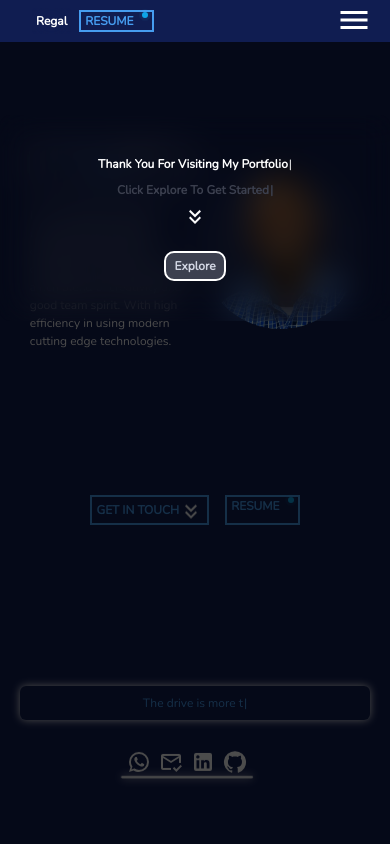
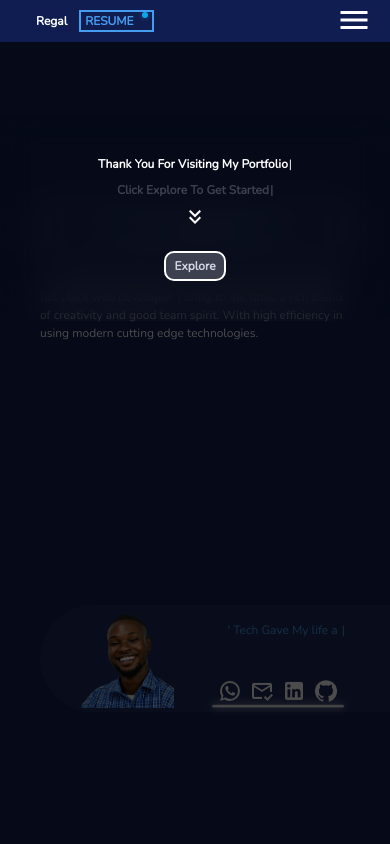
Before and after one commit to RegalTeck/my-portfolio, a React (Create React App) app in the folder client/: page / in a window 390 px wide. Shown: the top 844 px of the page. Built offline with nearby package versions, Linux system fonts and the light colour scheme.

Commit message:
portfolio updated general adjustment day 3

```diff
--- a/client/src/components/pages/home/BioDescription.js
+++ b/client/src/components/pages/home/BioDescription.js
@@ -20,7 +20,7 @@ const BioDescription = () => {
         variants={contentVariants}
         animate="animate"
         whileHover="hover"
-        className="text-[#469DF0] rounded-md text-center md:p-2"
+        className="text-[#469DF0] rounded-md text-center p-2"
       >
         My name is <span className="text-white md:text-[#469DF0]">Adewale</span>{" "}
         <span className="hidden md:inline">Victor</span> Adeboye,
--- a/client/src/components/pages/home/BioImage.js
+++ b/client/src/components/pages/home/BioImage.js
@@ -18,11 +18,7 @@ const BioImage = () => {
       variants={imageContainer}
       // whileHover="hover"
     >
-      <img
-        src={homeimg}
-        alt="my image"
-        className="h-full w-full bg-gray-400 rounded-full bg-clip-padding backdrop-filter backdrop-blur-sm bg-opacity-10 border-gray-100"
-      />
+      <img src={homeimg} alt="my image" className="h-full w-full " />
     </motion.div>
   );
 };
--- a/client/src/components/pages/home/BioQoute.js
+++ b/client/src/components/pages/home/BioQoute.js
@@ -18,7 +18,7 @@ const BioQoute = () => {
     <div className="grid grid-col h-full">
       <motion.div
         variants={contentVariants}
-        animate="animate"
+        // animate="animate"
         whileHover="hover"
         className="text-[#469DF0] rounded-md text-center p-2 font-LGaramond self-start"
       >
@@ -26,10 +26,10 @@ const BioQoute = () => {
           options={{
             autoStart: true,
             loop: true,
-            delay: 40,
+            delay: 100,
             strings: [
-              "Tech Gave My life a direction...",
-              "The drive is more than money..",
+              "' Tech Gave My life a direction '",
+              "' The drive is more than money '",
             ],
           }}
         />
--- a/client/src/components/pages/home/HomeStructure.js
+++ b/client/src/components/pages/home/HomeStructure.js
@@ -16,20 +16,20 @@ const HomeStructure = () => {
     // <div className=" w-full  h-screen" id="/">
 
     <div
-      className="min-h-screen w-full flex flex-wrap justify-center items-center px-1 gap-3  md:flex-nowrap md:items-center md:justify-around md:gap-14 md:p-20 "
+      className="min-h-screen w-full flex flex-wrap justify-center items-center pl-10 gap-0 md:flex  md:flex-nowrap md:items-center md:justify-around md:gap-6 md:p-20 md:pr-0"
       id="/"
     >
-      <div className="w-5/12 md:w-2/5 mt-20 md:mt-4">
+      <div className="w-full pr-10 md:px-0 md:w-1/3 mt-20 md:mt-4">
         <BioDescription />
       </div>
-      <div className="w-5/12 md:w-2/6 mt-20 md:mt-4">
-        <BioImage />
-      </div>
-      <div className=" flex align-center justify-center gap-2 gap-4 w-full md:hidden">
-        <Connect /> <Resume />
-      </div>
-      <div className="w-11/12 md:w-1/4 md:h-3/5 mt-4	md:mt-4">
-        <BioQoute />
+      <div className="w-full md:w-3/5 flex gap-2 md:gap-8  md:mt-4 pl-10 md:pl-20 pr-0 md:pr-16 bg-gray-400 rounded-l-full bg-clip-padding backdrop-filter backdrop-blur-sm bg-opacity-10 border-gray-100 ">
+        <div className="w-5/12 md:w-1/2 mt-2 mb-1 md:mt-4 md:mb-1">
+          <BioImage />
+        </div>
+
+        <div className="w-11/12 md:w-1/2 mt-2 mb-1	md:mt-4 md:mb-1">
+          <BioQoute />
+        </div>
       </div>
     </div>
     // </div>
--- a/client/src/components/pages/project/Project.js
+++ b/client/src/components/pages/project/Project.js
@@ -31,10 +31,10 @@ const Project = () => {
 
   return (
     <div
-      className="w-full min-h-screen font-LGaramond p-4 bg-gradient-to-r from-blue-900 to-blue-400 md:px-10 md:pt-10"
+      className="w-full min-h-screen font-LGaramond p-4 bg-gradient-to-r from-blue-950 to-blue-400 md:px-10 md:pt-10"
       id="projects"
     >
-      <div class=" bg-white bg-opacity-30 rounded-lg shadow-lg backdrop-blur-xl backdrop-filter p-5 md:px-10 md:py-10">
+      <div class=" bg-blue border-2 border-blue-400 bg-opacity-30 rounded-lg shadow-lg backdrop-blur-xl backdrop-filter p-5 md:px-10 md:py-10">
         <div className="text-center text-white font-LGaramond uppercase font-bold">
           Projects
         </div>
@@ -58,8 +58,8 @@ const Project = () => {
           <motion.div
             variants={contentVariants}
             whileHover="hover"
-            className="bg-[#F8F8FF]
-            border-4 rounded-md  border-white p-2"
+            className="bg-[#ECF3F9]
+             rounded-md p-2"
           >
             <div className="">
               <div>
@@ -143,8 +143,8 @@ const Project = () => {
           <motion.div
             variants={contentVariants}
             whileHover="hover"
-            className="bg-[#F8F8FF]
-            border-4 rounded-md  border-white p-2"
+            className="bg-[#ECF3F9]
+             rounded-md p-2"
           >
             <div className="">
               <div>
@@ -228,8 +228,8 @@ const Project = () => {
           <motion.div
             variants={contentVariants}
             whileHover="hover"
-            className="bg-[#F8F8FF]
-            border-4 rounded-md  border-white p-2"
+            className="bg-[#ECF3F9]
+             rounded-md p-2"
           >
             <div className="">
               <div>
```
